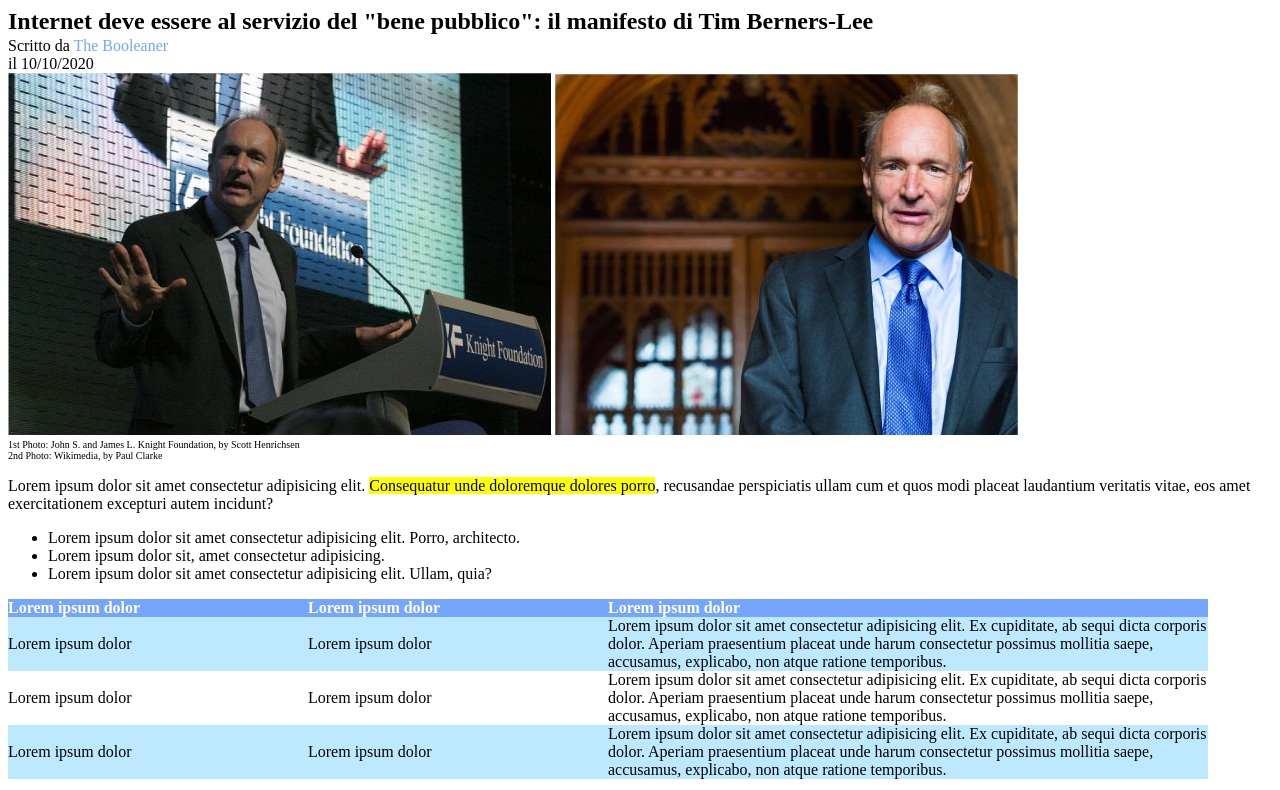
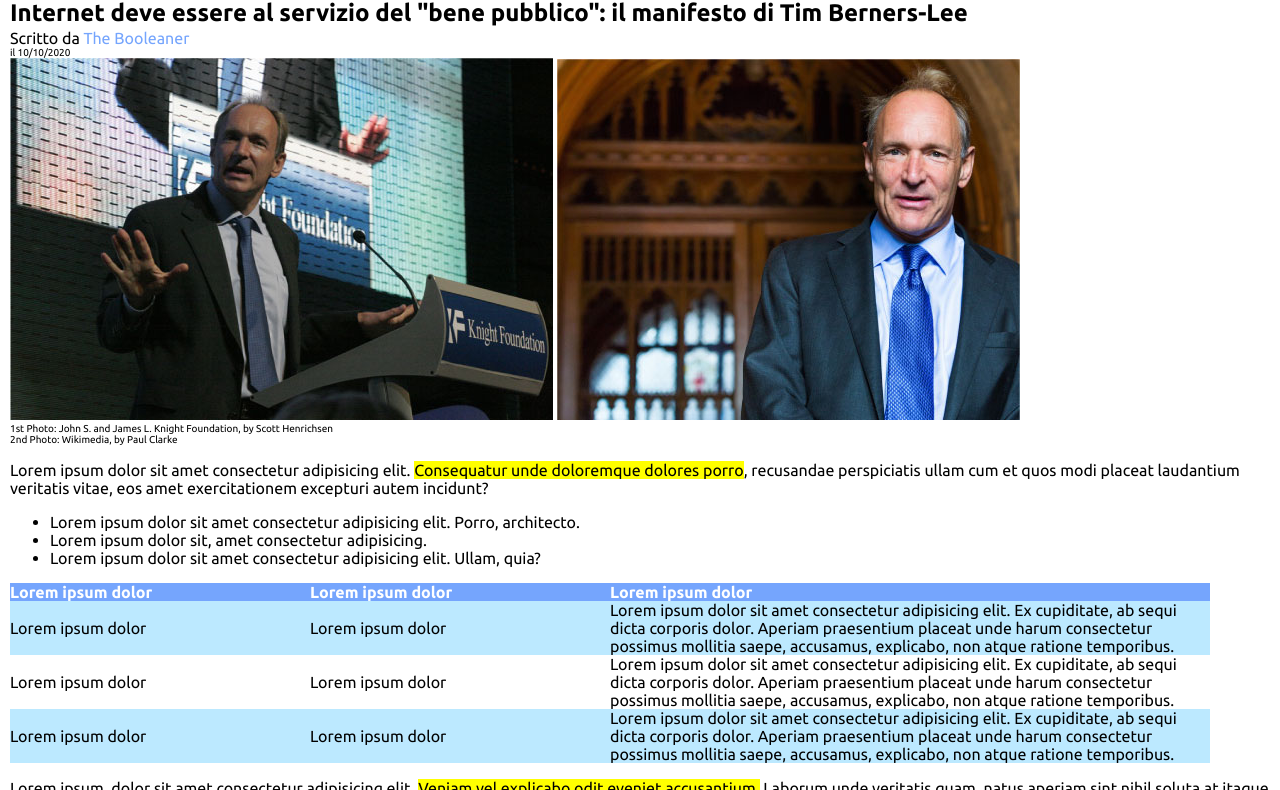
Before and after one commit to Albiddd/html-css-booleaner, a plain HTML site: page index.html in a window 1280 px wide. Shown: the part 92-882 px from the top of the page. Drawn offline with Linux system fonts and the light colour scheme.

Commit message:
Padding container

```diff
--- a/index.html
+++ b/index.html
@@ -6,17 +6,19 @@
     <meta name="viewport" content="width=device-width, initial-scale=1.0">
     <title>The Booleaner</title>
     <link rel="stylesheet" href="style.css">
+    <link href="https://fonts.googleapis.com/css2?family=Ubuntu:ital,wght@0,300;0,400;0,500;0,700;1,300;1,400;1,500;1,700&display=swap" rel="stylesheet">
 </head>
 <body>
     <header>
         	<img src="img/logo.svg" alt="">
     </header>
 
+    <div class="container">
         <main>
             <section>
                 <h1 id="title">Internet deve essere al servizio del "bene pubblico": il manifesto di Tim Berners-Lee</h1>
                 <div>Scritto da <span id="author">The Booleaner</span></div>
-            <div>il 10/10/2020</div>
+                <div id="date">il 10/10/2020</div>
             </section>
             <section>
                 <img src="img/tim-1.jpg" alt="">
@@ -75,6 +77,6 @@
             </div>
 
         </footer>
-
+    </div>
 </body>
 </html>
--- a/style.css
+++ b/style.css
@@ -1,6 +1,12 @@
 *{
     box-sizing: border-box;
+    font-family: 'Ubuntu', sans-serif;
 }
+
+body{
+    margin: 0;
+}
+
 header{
     background-color: rgb(117, 165, 253);
     background-image: url(img/pattern.png);
@@ -11,11 +17,18 @@ header > img{
     width: 150px;
 }
 
+.container{
+    padding: 0px 10px;
+}
 #title{
     margin-bottom: 2px;
 }
+
 #author{
     color: rgb(117, 165, 253);
+}
+#date{
+    font-size: 10px;
 }
 .photo-description{
     font-size: 10px;
```
Lines whose indentation alone changed are shown as unchanged.
